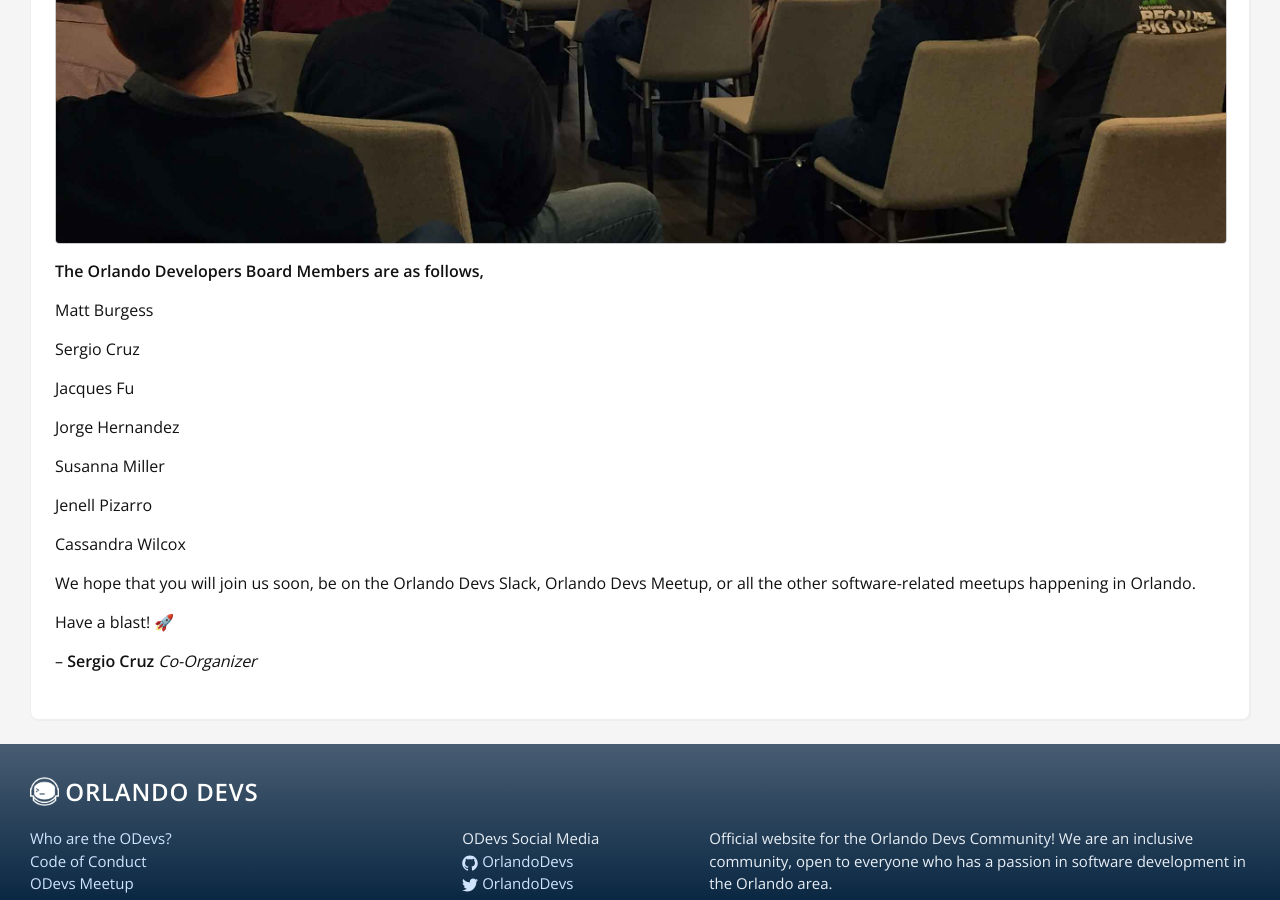
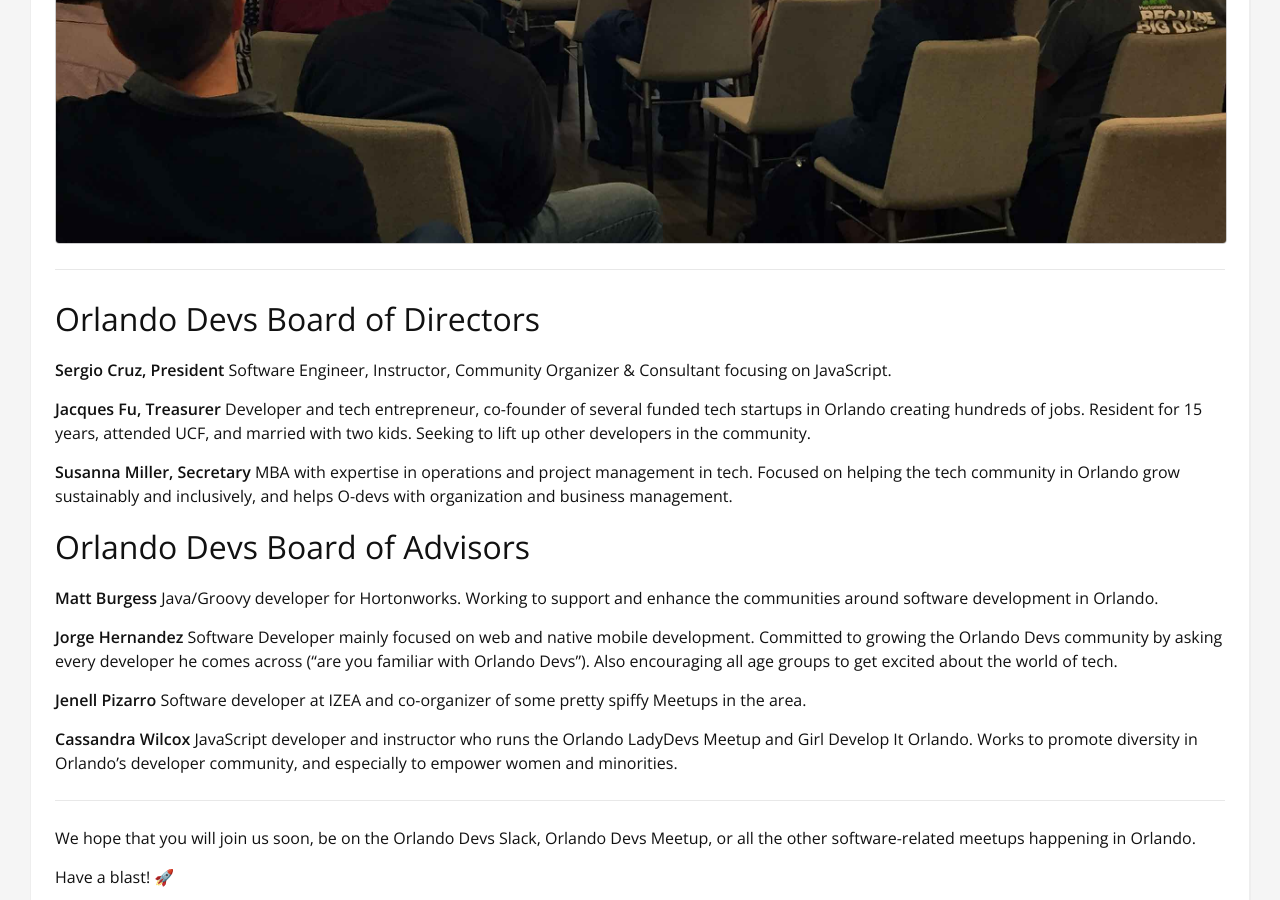
Before and after one commit to OrlandoDevs/orlandodevs.github.io, a Jekyll site: the page built from about.md, in a window 1280 px wide and 900 px high, scrolled down 552 px. Built offline with Jekyll 4.4.1, drawn with Linux system fonts in a browser that asks for light colours.

Commit message:
Board Updates (#45)
* chore: add webstorm project setting folder to gitignore

* feat(about): added bios for each board member and grouped by Directors, Advisiors

* fix(about): update board member bio

```diff
--- a/about.md
+++ b/about.md
@@ -11,23 +11,33 @@
 
 <img src="/assets/bg.jpg" alt="Orlando Devs Meetup" class="img-border">
 
+---
 
-**The Orlando Developers Board Members are as follows,**
+## Orlando Devs Board of Directors
 
-Matt Burgess
+**Sergio Cruz, President**
+Software Engineer, Instructor, Community Organizer & Consultant focusing on JavaScript.
 
-Sergio Cruz
+**Jacques Fu, Treasurer**
+Developer and tech entrepreneur, co-founder of several funded tech startups in Orlando creating hundreds of jobs. Resident for 15 years, attended UCF, and married with two kids. Seeking to lift up other developers in the community.
 
-Jacques Fu
+**Susanna Miller, Secretary**
+MBA with expertise in operations and project management in tech. Focused on helping the tech community in Orlando grow sustainably and inclusively, and helps O-devs with organization and business management.
 
-Jorge Hernandez
+## Orlando Devs Board of Advisors
+**Matt Burgess**
+Java/Groovy developer for Hortonworks. Working to support and enhance the communities around software development in Orlando.
 
-Susanna Miller
+**Jorge Hernandez**
+Software Developer mainly focused on web and native mobile development. Committed to growing the Orlando Devs community by asking every developer he comes across (“are you familiar with Orlando Devs”). Also encouraging all age groups to get excited about the world of tech.
 
-Jenell Pizarro
+**Jenell Pizarro**
+Software developer at IZEA and co-organizer of some pretty spiffy Meetups in the area.
 
-Cassandra Wilcox
+**Cassandra Wilcox**
+JavaScript developer and instructor who runs the Orlando LadyDevs Meetup and Girl Develop It Orlando. Works to promote diversity in Orlando’s developer community, and especially to empower women and minorities.
 
+---
 
 We hope that you will join us soon, be on the Orlando Devs Slack, Orlando Devs Meetup, or all the other software-related meetups happening in Orlando.
 
```
Also changed, not shown: 1 other file.
